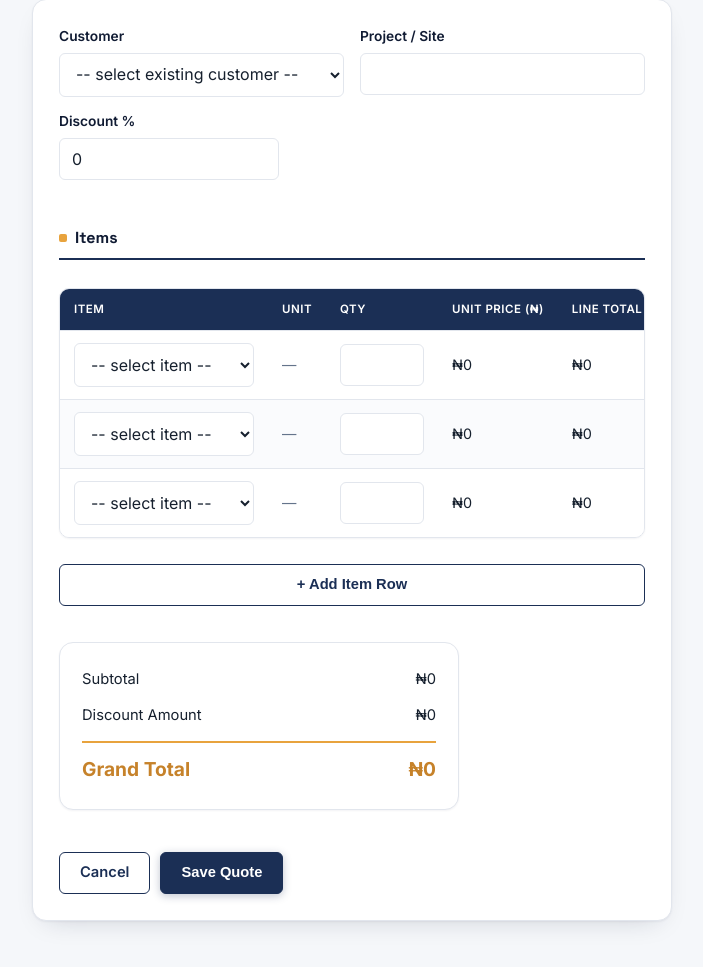
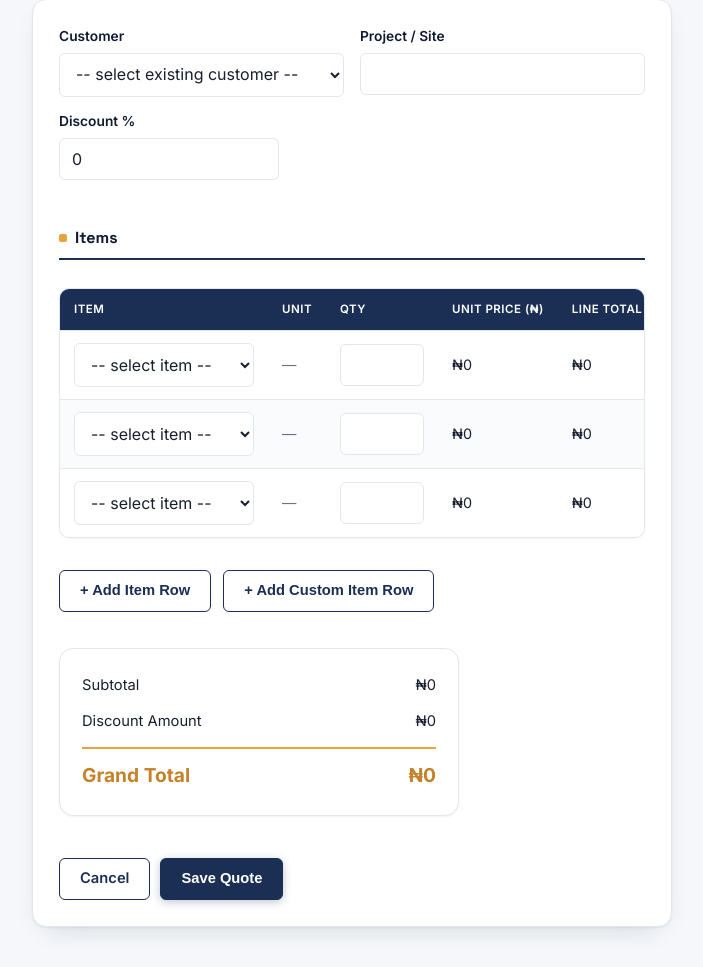
Before and after one commit to chinms1111-ai/Analec-international-lighting-quota-app, a Flask app: page /quotes/new in a window 1280 px wide. Shown: the part 149-1116 px from the top of the page, without its empty margins (58-761 px from the left). Before the commit the page ends 1078 px from the top, so only its background shows below. Run offline with Flask 3, Linux system fonts and the light colour scheme; the visitor is signed in with stand-in values (Sample User, id 1); data comes from the database, SQL or seed files in the repository; data that the repository does not hold is empty.

Commit message:
added custom quote for items tht are not in list

```diff
--- a/app.py
+++ b/app.py
@@ -454,6 +454,7 @@ def quote_new():
         )
         db.session.add(q)
 
+        # ---- Catalog item rows (existing behaviour) ----
         item_ids = request.form.getlist('item_id[]')
         qtys = request.form.getlist('qty[]')
         for item_id, qty in zip(item_ids, qtys):
@@ -468,6 +469,53 @@ def quote_new():
                 unit=it.unit,
                 qty=float(qty),
                 unit_price=it.selling_price,
+            )
+            q.lines.append(line)
+
+        # ---- Custom item rows (items not in the catalog, priced from paper) ----
+        custom_names = request.form.getlist('custom_name[]')
+        custom_units = request.form.getlist('custom_unit[]')
+        custom_qtys = request.form.getlist('custom_qty[]')
+        custom_prices = request.form.getlist('custom_price[]')
+        # This is a hidden input per row, always present (default "0"), so it
+        # lines up 1:1 with the other custom_*[] lists via zip().
+        custom_save_flags = request.form.getlist('custom_save_to_catalog[]')
+
+        for name, unit, qty, price, save_flag in zip(
+            custom_names, custom_units, custom_qtys, custom_prices, custom_save_flags
+        ):
+            name = name.strip()
+            if not name or not qty:
+                continue
+            try:
+                qty_f = float(qty)
+                price_f = float(price) if price else 0
+            except ValueError:
+                continue
+            if qty_f <= 0:
+                continue
+
+            new_item_id = None
+            if save_flag == '1':
+                # Add it to the catalog so it's available for future quotes.
+                new_catalog_item = Item(
+                    category='Uncategorized',
+                    name=name,
+                    unit=unit.strip() or 'piece',
+                    cost_price=price_f,
+                    markup_pct=0,  # quoted price becomes the base price; adjust later in Price List
+                    quantity_on_hand=0,
+                )
+                db.session.add(new_catalog_item)
+                db.session.flush()  # get its id before linking the quote line
+                new_item_id = new_catalog_item.id
+
+            line = QuoteLine(
+                item_id=new_item_id,
+                item_name=name,
+                unit=unit.strip() or 'piece',
+                qty=qty_f,
+                unit_price=price_f,
             )
             q.lines.append(line)
 
--- a/templates/quote_new.html
+++ b/templates/quote_new.html
@@ -50,7 +50,10 @@
         <tbody id="items-body"></tbody>
       </table>
     </div>
-    <button type="button" id="add-row-btn" class="btn btn-ghost">+ Add Item Row</button>
+    <div class="form-actions" style="justify-content:flex-start; gap:0.75rem;">
+      <button type="button" id="add-row-btn" class="btn btn-ghost">+ Add Item Row</button>
+      <button type="button" id="add-custom-row-btn" class="btn btn-ghost">+ Add Custom Item Row</button>
+    </div>
 
     <div class="totals-box">
       <div><span>Subtotal</span><span id="subtotal-display">₦0</span></div>
@@ -112,6 +115,7 @@ function itemOptions(selectedId) {
   return opts;
 }
 
+// ---- Catalog rows (existing behaviour, untouched) ----
 function addRow() {
   const tbody = document.getElementById('items-body');
   const idx = tbody.children.length;
@@ -166,6 +170,55 @@ function wireRow(tr) {
   removeBtn.addEventListener('click', () => { tr.remove(); recalcTotals(); });
 }
 
+// ---- Custom rows (new: for items not in your catalog) ----
+function addCustomRow() {
+  const tbody = document.getElementById('items-body');
+  const tr = document.createElement('tr');
+  tr.className = 'custom-row';
+  tr.innerHTML = `
+    <td>
+      <input type="text" name="custom_name[]" class="custom-name-input" placeholder="Item name (from paper)">
+      <label class="save-to-catalog-label" style="display:block; font-size:0.75rem; font-weight:400; margin-top:0.25rem;">
+        <input type="checkbox" class="save-to-catalog-check">
+        also save to my catalog
+      </label>
+      <input type="hidden" name="custom_save_to_catalog[]" class="save-to-catalog-hidden" value="0">
+    </td>
+    <td><input type="text" name="custom_unit[]" class="custom-unit-input" placeholder="e.g. piece" value="piece" style="width:80px;"></td>
+    <td><input type="number" name="custom_qty[]" class="qty-input" min="0" step="1" value=""></td>
+    <td><input type="number" name="custom_price[]" class="custom-price-input" min="0" step="1" placeholder="0" style="width:110px;"></td>
+    <td class="linetotal-cell">₦0</td>
+    <td class="stock-cell muted-cell">custom</td>
+    <td><button type="button" class="link-btn remove-row">Remove</button></td>
+  `;
+  tbody.appendChild(tr);
+  wireCustomRow(tr);
+}
+
+function wireCustomRow(tr) {
+  const qty = tr.querySelector('.qty-input');
+  const price = tr.querySelector('.custom-price-input');
+  const totalCell = tr.querySelector('.linetotal-cell');
+  const removeBtn = tr.querySelector('.remove-row');
+  const saveCheck = tr.querySelector('.save-to-catalog-check');
+  const saveHidden = tr.querySelector('.save-to-catalog-hidden');
+
+  function recalcRow() {
+    const p = parseFloat(price.value) || 0;
+    const q = parseFloat(qty.value) || 0;
+    totalCell.textContent = '₦' + (p * q).toLocaleString();
+    totalCell.dataset.total = p * q;
+    recalcTotals();
+  }
+
+  qty.addEventListener('input', recalcRow);
+  price.addEventListener('input', recalcRow);
+  saveCheck.addEventListener('change', () => {
+    saveHidden.value = saveCheck.checked ? '1' : '0';
+  });
+  removeBtn.addEventListener('click', () => { tr.remove(); recalcTotals(); });
+}
+
 function recalcTotals() {
   let subtotal = 0;
   document.querySelectorAll('.linetotal-cell').forEach(td => {
@@ -180,6 +233,7 @@ function recalcTotals() {
 }
 
 document.getElementById('add-row-btn').addEventListener('click', addRow);
+document.getElementById('add-custom-row-btn').addEventListener('click', addCustomRow);
 document.querySelector('[name="discount_pct"]').addEventListener('input', recalcTotals);
 
 loadCatalog().then(() => { addRow(); addRow(); addRow(); });
```
Also changed, not shown: requirements.txt (line endings or trailing spaces).
